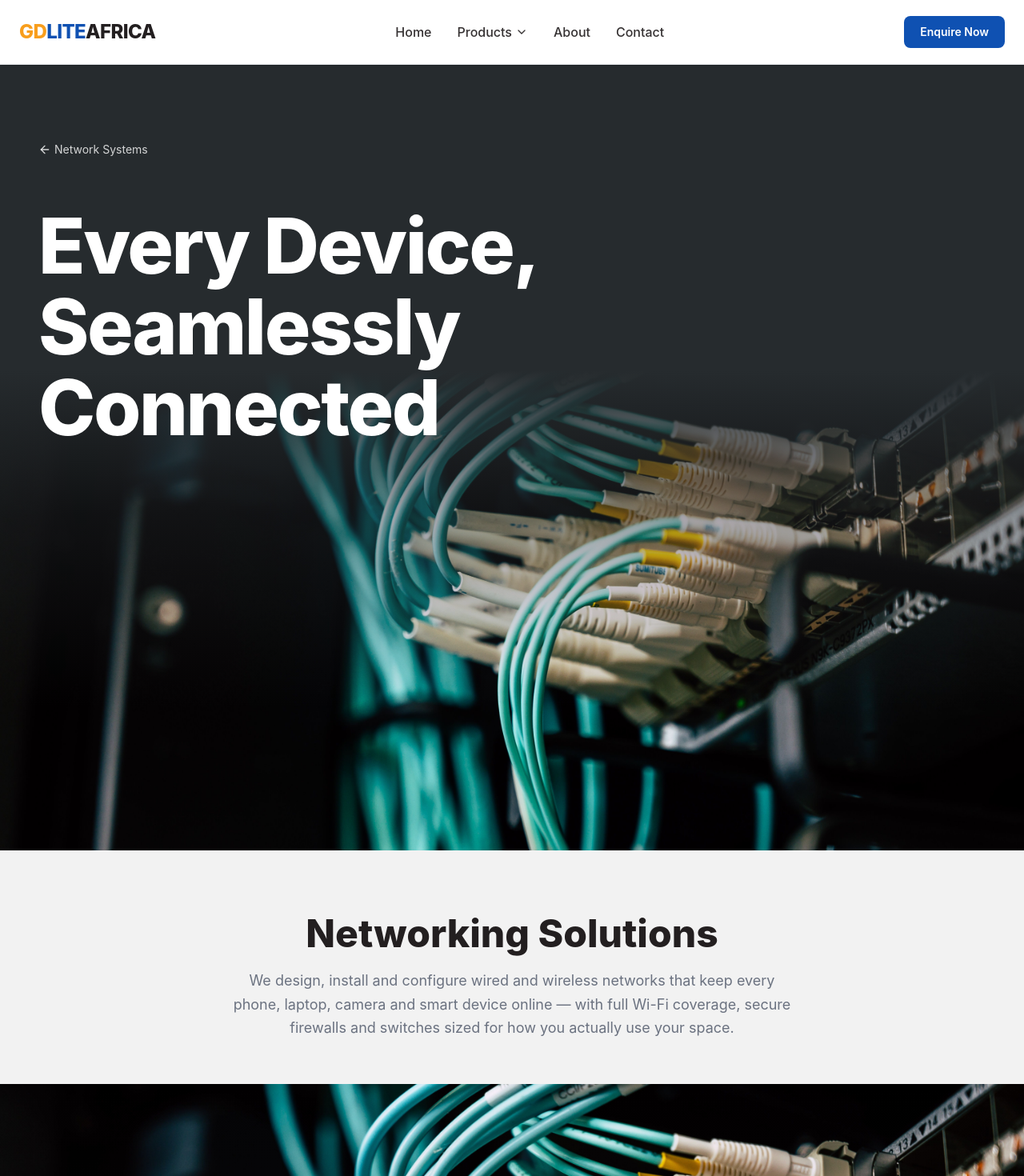
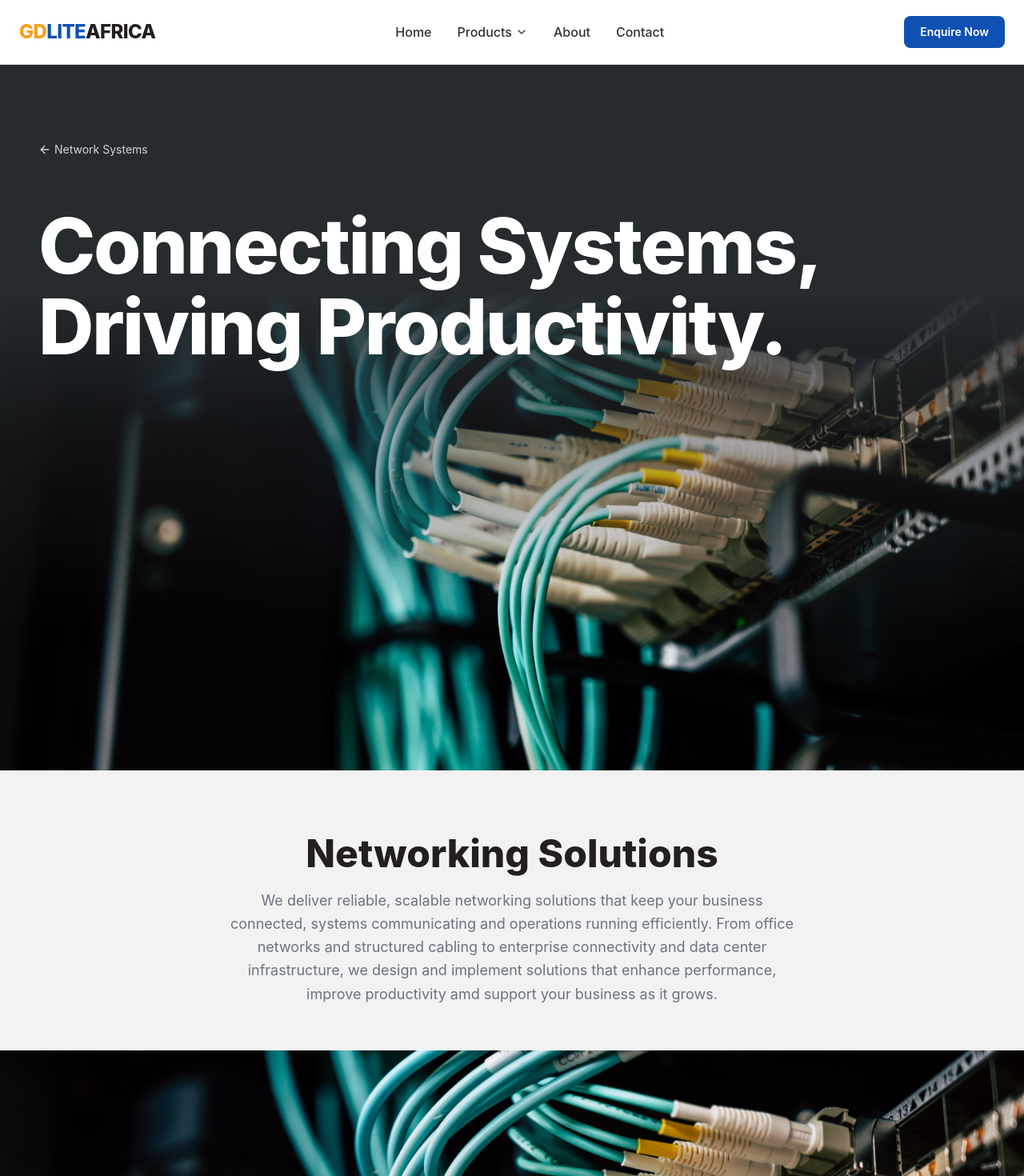
Before and after one commit to edkariuki/GDLite, a React (Vite) app in the folder GDLite/: page /network-systems/networking in a window 1280 px wide. Shown: the top 1470 px of the page at 80% size. Built offline with nearby package versions, Linux system fonts and the light colour scheme.

Commit message:
update networking desc

```diff
--- a/GDLite/src/pages/solutions/network_systems/subcategories/networking.jsx
+++ b/GDLite/src/pages/solutions/network_systems/subcategories/networking.jsx
@@ -73,7 +73,7 @@ export default function Networking() {
                         <ArrowLeft className="w-4 h-4 mr-1" /> Network Systems
                     </Link>
                     <h1 className="mt-10 sm:mt-14 text-5xl sm:text-7xl lg:text-8xl font-extrabold tracking-tight max-w-5xl leading-[1.05]">
-                        Every Device, Seamlessly Connected
+                        Connecting Systems, Driving Productivity.
                     </h1>
                 </div>
 
@@ -87,9 +87,9 @@ export default function Networking() {
             <section className="max-w-3xl mx-auto pt-20 pb-14 px-6 text-center">
                 <h2 className="text-4xl sm:text-5xl font-extrabold text-content-primary">Networking Solutions</h2>
                 <p className="mt-5 text-lg text-content-secondary leading-relaxed">
-                    We design, install and configure wired and wireless networks that keep every phone, laptop,
-                    camera and smart device online — with full Wi-Fi coverage, secure firewalls and switches sized
-                    for how you actually use your space.
+                    We deliver reliable, scalable networking solutions that keep your business connected, systems communicating and operations
+                    running efficiently. From office networks and structured cabling to enterprise connectivity and data center infrastructure,
+                    we design and implement solutions that enhance performance, improve productivity amd support your business as it grows.
                 </p>
             </section>
 
```
